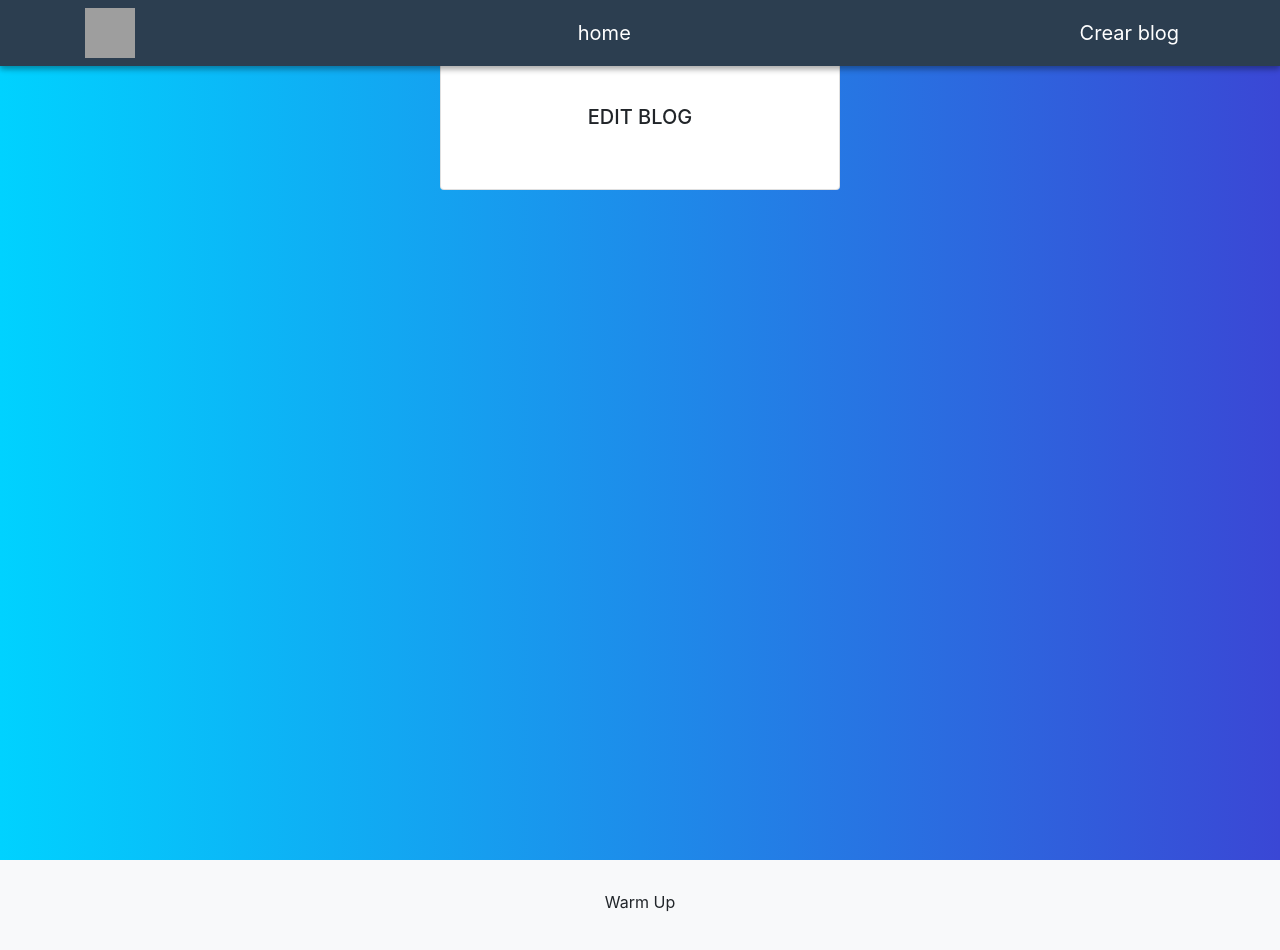
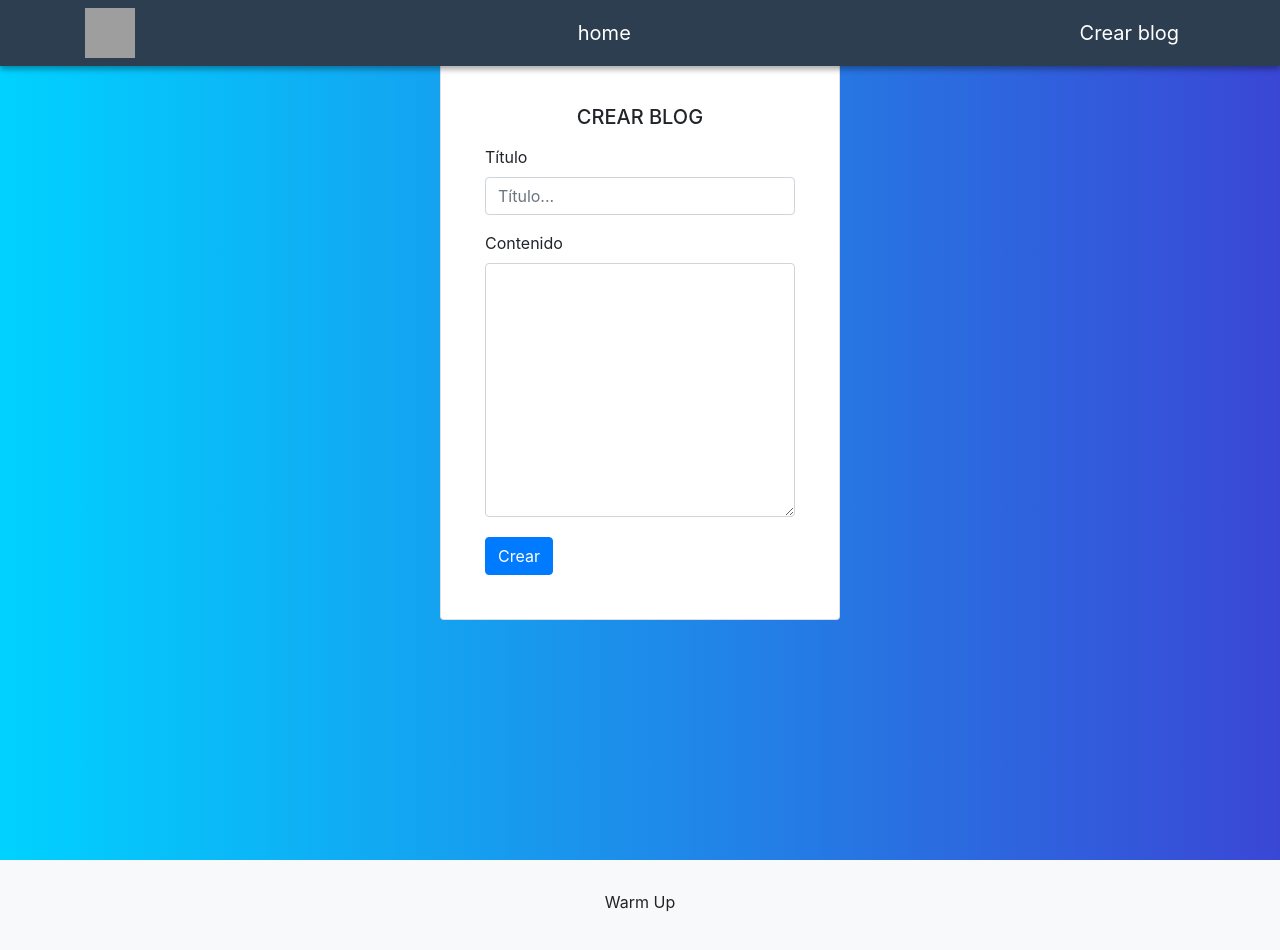
Before and after one commit to claudiocds1987/blog-frontend, a React (Create React App) app: page /create in a window 1280 px wide. Shown: the top 950 px of the page. Built offline with nearby package versions, Linux system fonts and the light colour scheme; grey boxes are pictures that could not be loaded.

Commit message:
Create blog finalizado

```diff
--- a/src/components/blog/create/Create.jsx
+++ b/src/components/blog/create/Create.jsx
@@ -1,8 +1,7 @@
 import React from "react";
+import axios from "axios";
 // npm install react-router-dom
 import { useHistory } from "react-router-dom";
-// spinner loader
-import { Spinner } from "react-bootstrap";
 // npm install react-hook-form
 import { useForm } from "react-hook-form";
 // npm install @hookform/resolvers yup (para las validaciones)
@@ -12,12 +11,49 @@ import * as yup from "yup";
 import "./Create.css";
 
 const Create = () => {
+
+  let history = useHistory();
+
+  const schema = yup.object().shape({
+    titleBlog: yup.string().required("Campo obligatorio"),
+    bodyBlog: yup.string().required("Campo obligatorio"),
+  });
+
+  const {
+    register,
+    setValue,
+    handleSubmit,
+    //reset,
+    formState: { errors },
+  } = useForm({
+    resolver: yupResolver(schema),
+  });
+
+  const onSubmit = async (formData, e) => {
+    e.preventDefault();
+    // object
+    const blog = {
+      title: formData.titleBlog,
+      amount: formData.bodyBlog,
+    };
+    try {
+      const res = await axios.post(
+        'https://jsonplaceholder.typicode.com/posts', blog
+      );
+      alert('El blog ha sido creado exitosamente!');
+      history.push("/home");
+    } catch (e) {
+      alert("Error al intentar crear el blog");
+    }
+
+};
+
   return (
     <div className="container">
       <div id="card-edit" className="card p-4">
         <div className="card-body">
-          <h5 className="text-center mb-3">EDIT BLOG</h5>
-          {/* <form onSubmit={handleSubmit(onSubmit)}>
+          <h5 className="text-center mb-3">CREAR BLOG</h5>
+          <form onSubmit={handleSubmit(onSubmit)}>
             <label>Título</label>
             <input
               type="text"
@@ -40,7 +76,6 @@ const Create = () => {
               cols="50"
               className="form-control"
             >
-              Write something here
             </textarea>
             <p className="text-center">
               <span className="small text-danger">
@@ -49,9 +84,9 @@ const Create = () => {
             </p>
 
             <button type="submit" className="btn btn-primary mt-1">
-              Editar
+              Crear
             </button>
-          </form> */}
+          </form>
         </div>
       </div>
     </div>
```
